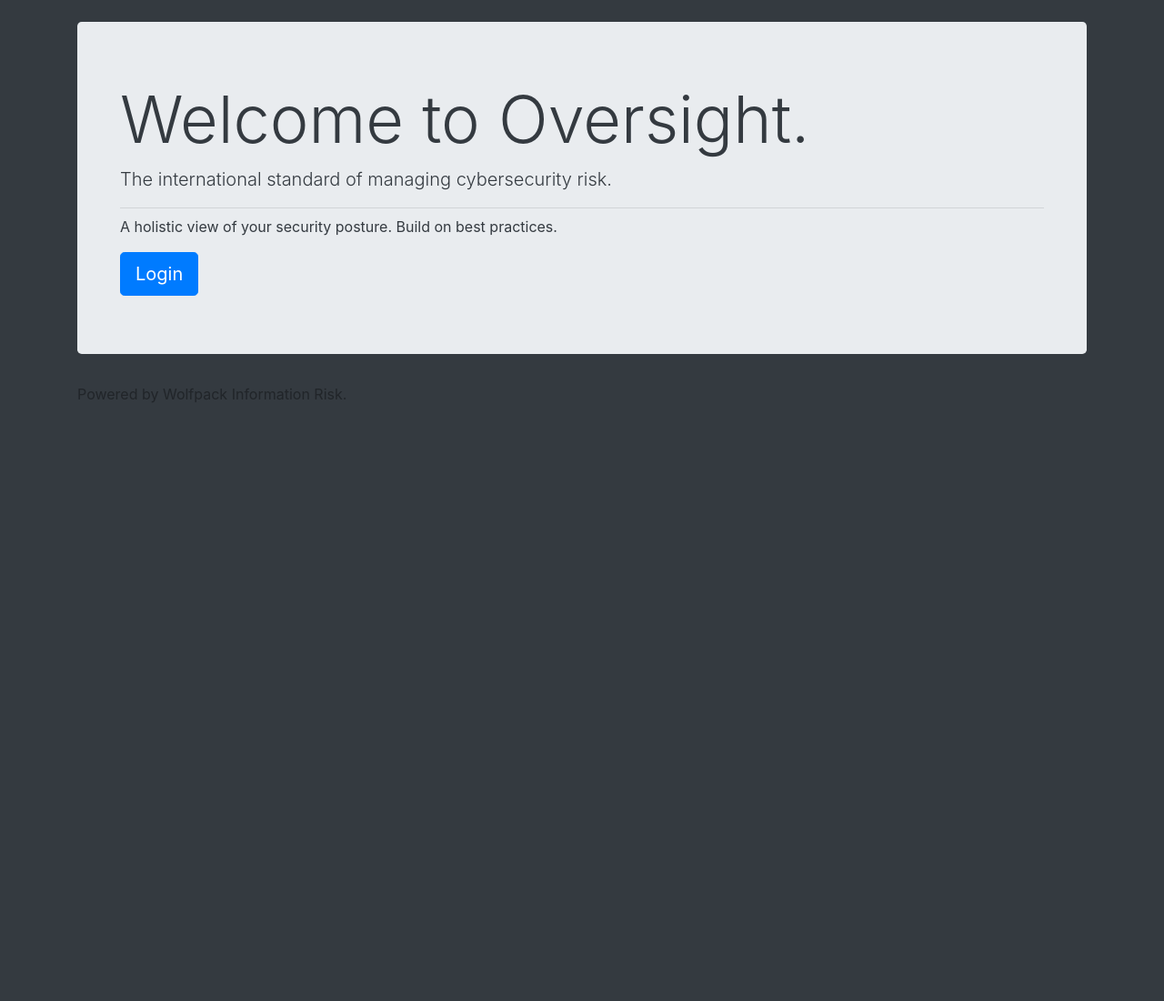
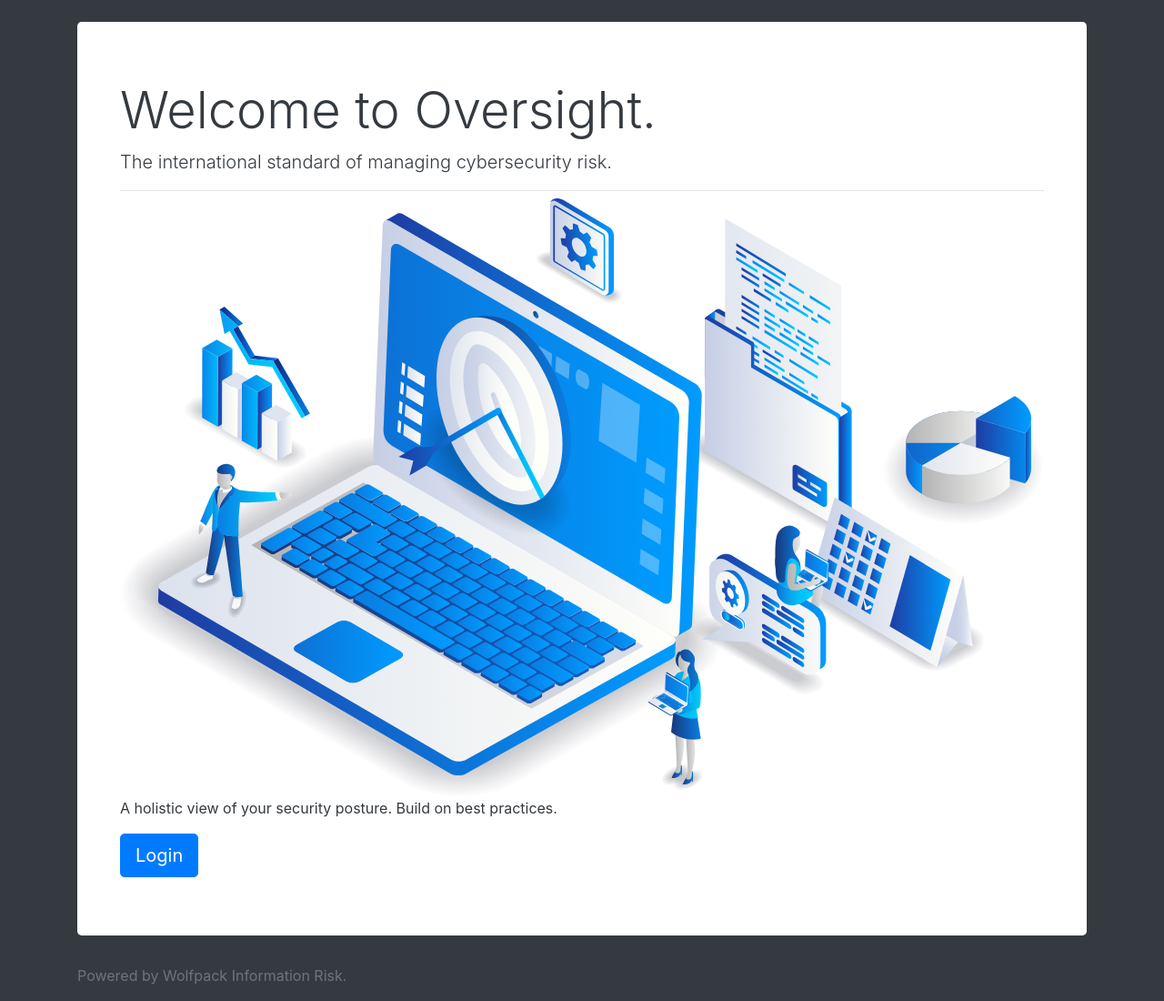
Before and after one commit to data-88/CYBERSITE, a Flask app: page / in a window 1280 px wide. Shown: the part 56-1156 px from the top of the page at 91% size. Before the commit the page ends 498 px from the top, so only its background shows below. Run offline with Flask 2, Linux system fonts and the light colour scheme; some libraries are stand-ins or nearby versions.

Commit message:
landing page

```diff
--- a/flaskqa/templates/landing.html
+++ b/flaskqa/templates/landing.html
@@ -3,11 +3,12 @@
 
 {% block content %}
 
-<div class="jumbotron bg-cover text-dark" url({{ url_for('static', filename='landing.svg') }})">
+<div class="jumbotron bg-white text-dark" url({{ url_for('static', filename='landing.svg') }})">
   <div class="container">
-    <h3 class="display-3">Welcome to Oversight.</h3>
+    <h3 class="display-4">Welcome to Oversight.</h3>
     <p class="lead">The international standard of managing cybersecurity risk.</p>
     <hr class="my-2">
+    <img src="static/landing.svg">
     <p>A holistic view of your security posture. Build on best practices.</p>
     <a class="btn btn-primary btn-lg" href="login" role="button">Login</a>
   </div>
@@ -15,7 +16,7 @@
 
 <div class="row">
   <div class="col-lg-12">
-      <p>Powered by Wolfpack Information Risk.</p>
+      <p class="text-muted">Powered by Wolfpack Information Risk.</p>
   </div>
   </div><!-- /.col-lg-12 -->
 </div>
```
Also changed, not shown: flaskqa/static/landing.svg.
